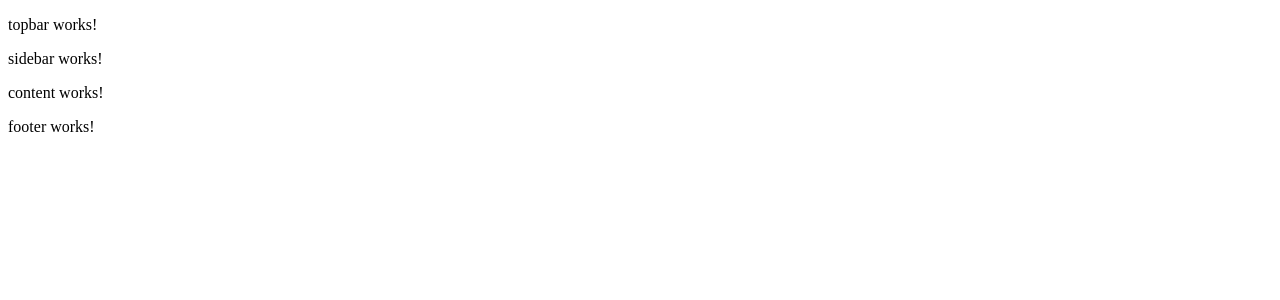
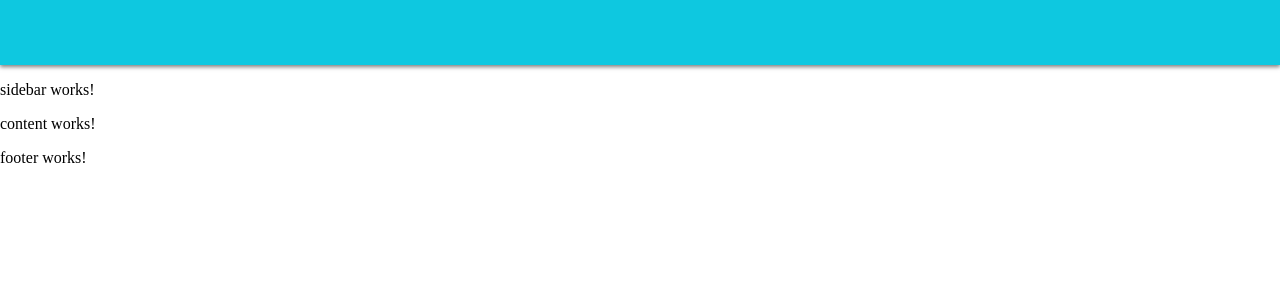
Before and after one commit to neoito-hub/sidebar-plugin-demo, an Angular app: page / in a window 1280 px wide. Shown: the top 300 px of the page. Built offline with nearby package versions, Linux system fonts and the light colour scheme.

Commit message:
Toolbar UI

```diff
--- a/src/app/component/topbar/topbar.component.css
+++ b/src/app/component/topbar/topbar.component.css
@@ -0,0 +1,5 @@
+.top-bar {
+  background: #0ec8e0;
+  height: 65px;
+  box-shadow: 0 2px 4px rgba(0, 0, 0, 0.5);
+}
--- a/src/app/component/topbar/topbar.component.html
+++ b/src/app/component/topbar/topbar.component.html
@@ -1,3 +1,3 @@
-<p>
-  topbar works!
-</p>
+<div class="top-bar">
+
+</div>
--- a/src/styles.css
+++ b/src/styles.css
@@ -1 +1,4 @@
 /* You can add global styles to this file, and also import other style files */
+body {
+  margin: 0px;
+}
```
